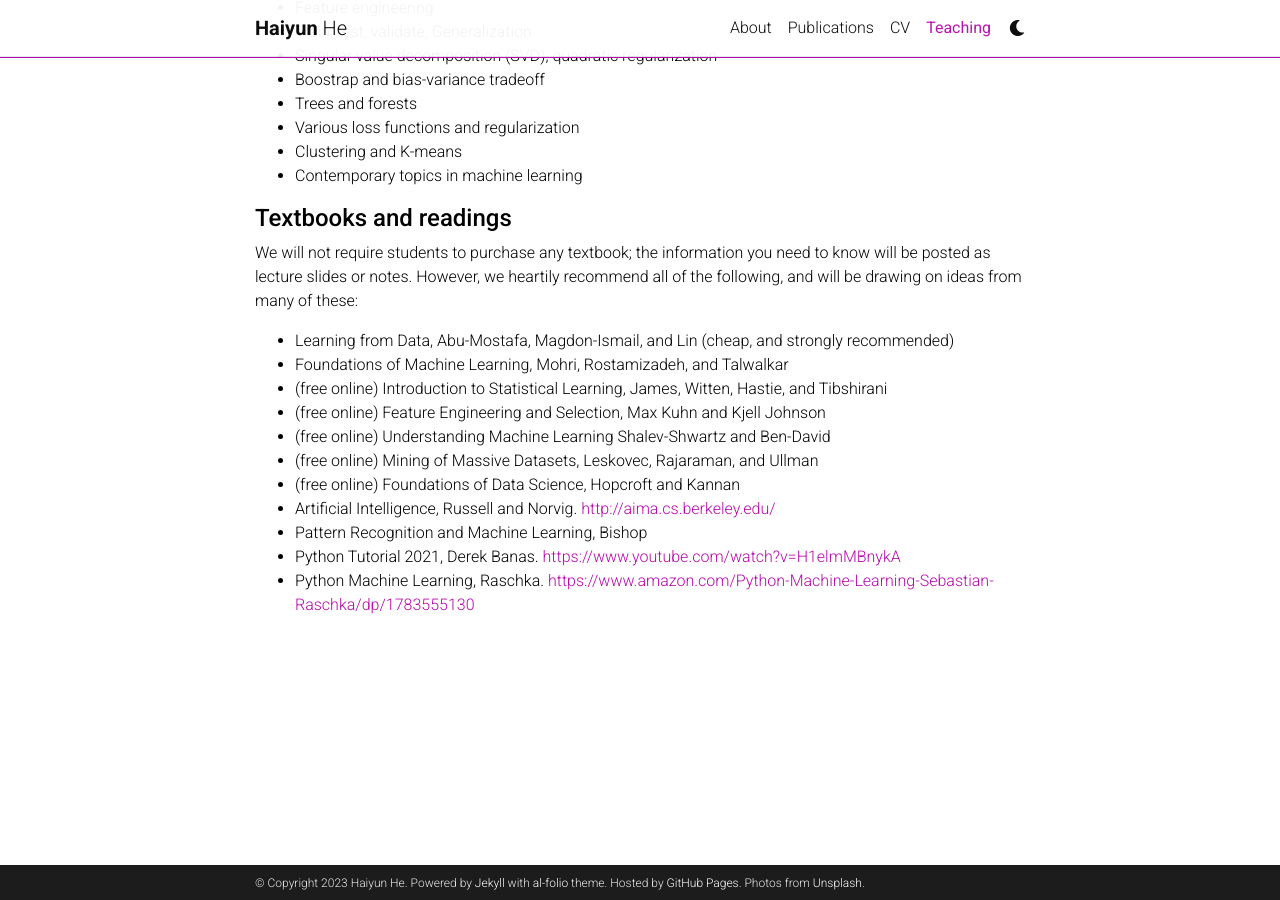
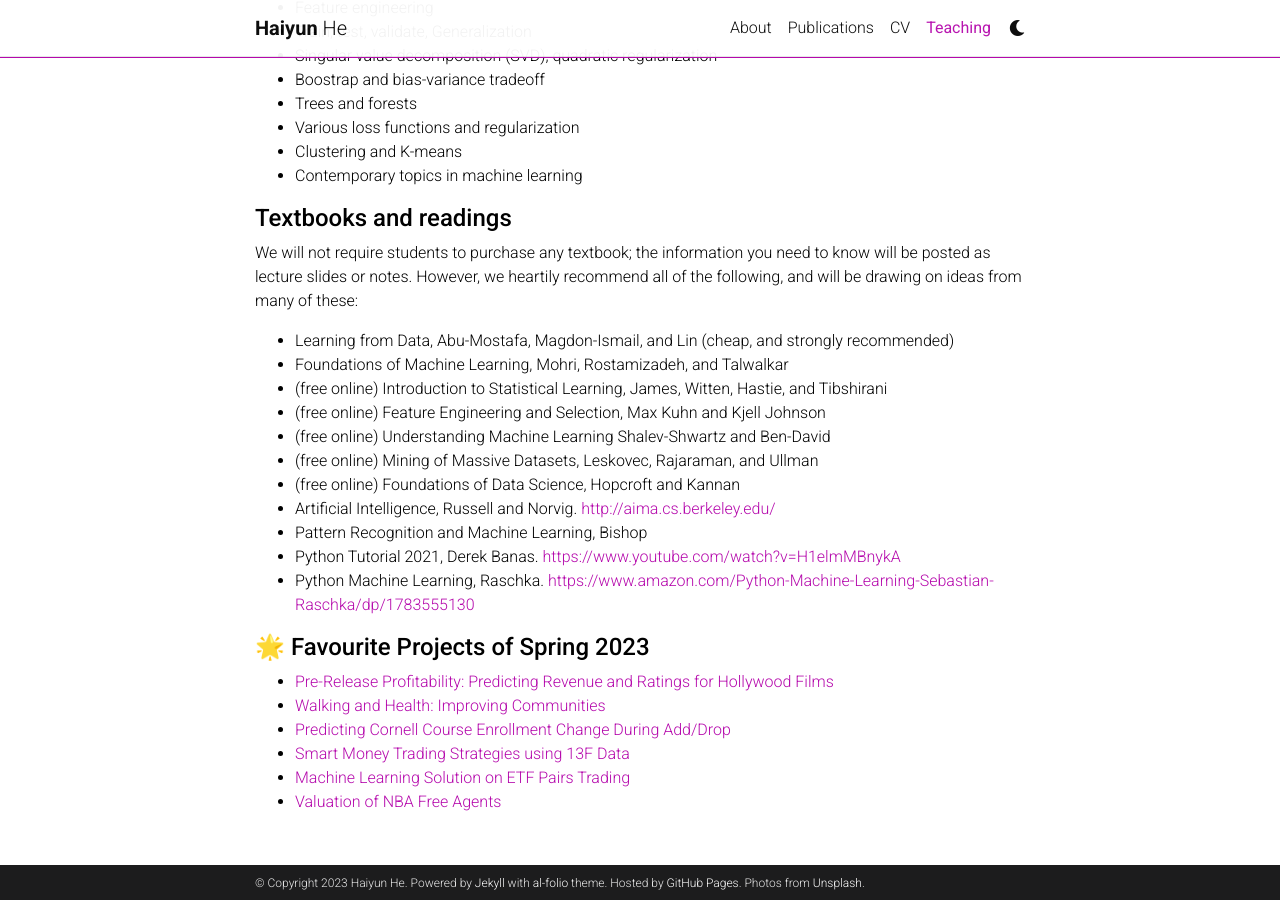
Before and after one commit to haiyun-he/haiyun-he.github.io, a Jekyll site: the page built from _pages/teaching.md, in a window 1280 px wide and 900 px high, scrolled down 1059 px. Built offline with Jekyll 4.4.1, drawn with Linux system fonts in a browser that asks for light colours; emoji names are drawn with the system emoji font; comment, search, counter and statistics services are not loaded; a style sheet for code colours, icons or effects is not loaded.

Commit message:
Update teaching.md

```diff
--- a/_pages/teaching.md
+++ b/_pages/teaching.md
@@ -59,3 +59,11 @@ We will not require students to purchase any textbook; the information you need
 - Pattern Recognition and Machine Learning, Bishop
 - Python Tutorial 2021, Derek Banas. <https://www.youtube.com/watch?v=H1elmMBnykA>
 - Python Machine Learning, Raschka. <https://www.amazon.com/Python-Machine-Learning-Sebastian-Raschka/dp/1783555130>
+
+#### **:star2: Favourite Projects of Spring 2023**
+- [Pre-Release Profitability: Predicting Revenue and Ratings for Hollywood Films](https://github.com/tejhan/Movie-Success-Prediction/blob/main/Final%20Report.pdf)
+- [Walking and Health: Improving Communities](https://github.com/emilyysm/WalkingandHealth/blob/main/orie%204741%20final%20report.pdf)
+- [Predicting Cornell Course Enrollment Change During Add/Drop](https://github.com/Joeyetinghan/scheduling_prediction/blob/main/orie4741_final_project_report.pdf)
+- [Smart Money Trading Strategies using 13F Data](https://github.com/yuyuCornell/SmartMoneyStrategy/blob/main/FinalReport5741.pdf)
+- [Machine Learning Solution on ETF Pairs Trading](https://github.com/LinjiaF/ORIE_5741_MLStrategy/blob/main/ORIE_5741_Project_Report_Feng_Wan_Zou.pdf)
+- [Valuation of NBA Free Agents](https://github.coecis.cornell.edu/sl2888/ORIE-5741-Project/blob/main/ORIE%205741%20Final%20Project%20Report.pdf)
```
